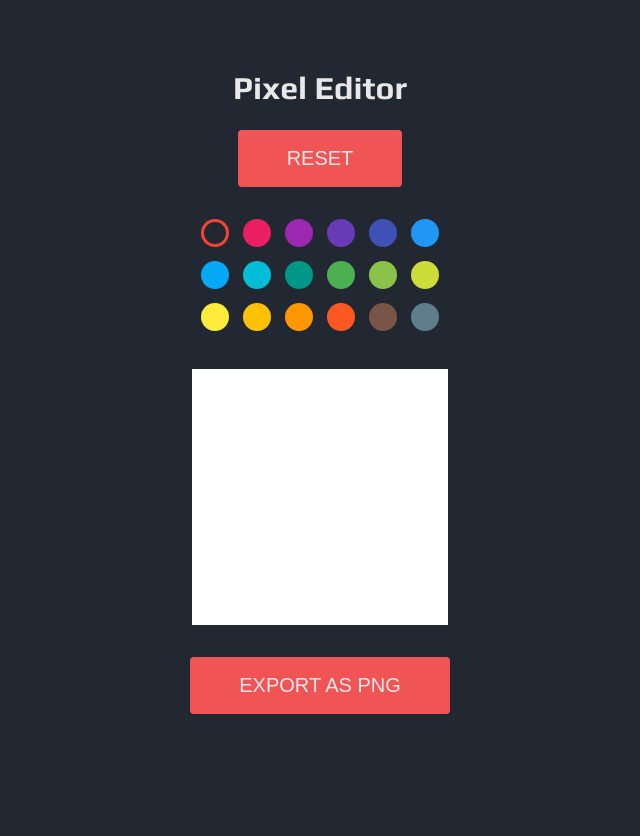
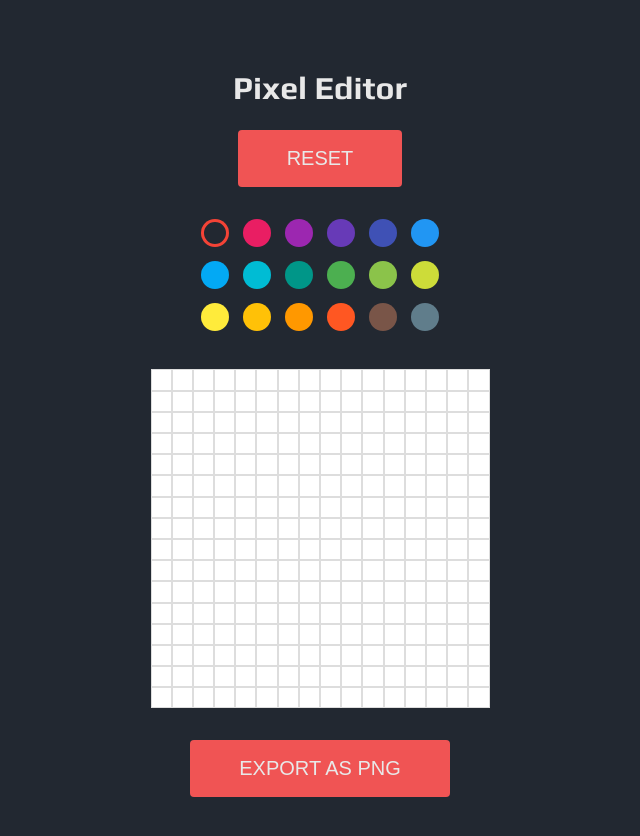
Before and after one commit to stephenlaichaowen/pixel-art-drawing-editor, a React (Create React App) app: page / in a window 1280 px wide. Both pictures are taken after a click on the button "START DRAWING". Shown: the top 836 px of the page, without its empty margins (320-960 px from the left). Before the commit the page ends 800 px from the top, so only its background shows below. Built offline with nearby package versions, Linux system fonts and the light colour scheme.

Commit message:
'commit'

```diff
--- a/src/styles/pixel.scss
+++ b/src/styles/pixel.scss
@@ -1,6 +1,7 @@
 .pixel {
-  width: 1rem;
-  height: 1rem;
+  width: 1.2rem;
+  height: 1.2rem;
+  border: 1px solid #ddd;
 
   &:hover {
     cursor: pointer;
```
